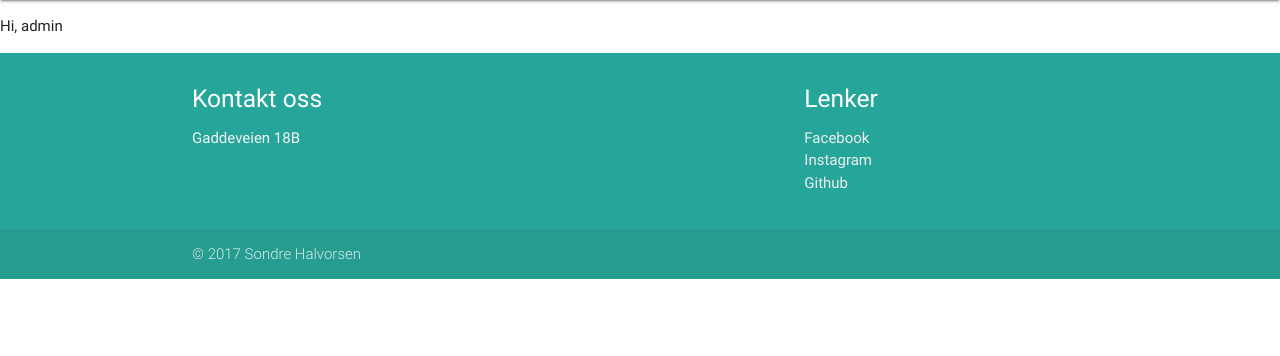
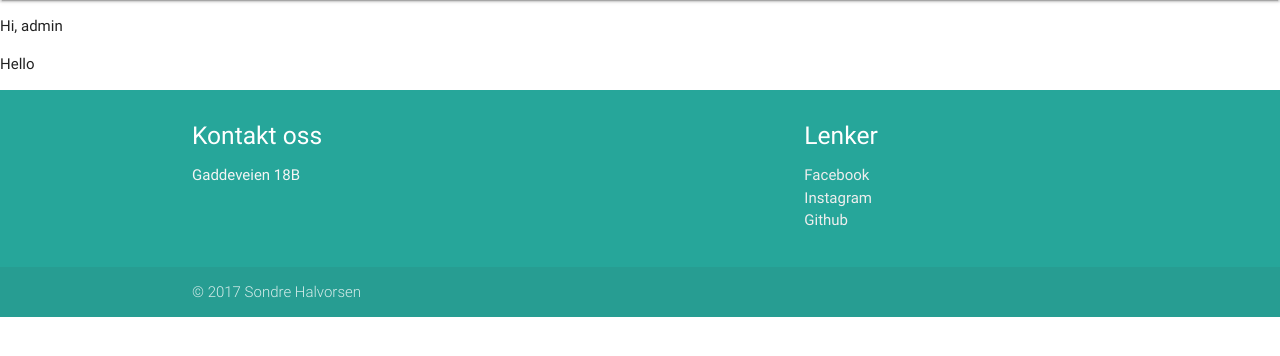
Before and after one commit to sonhal/svinepels, a Django app: page /homepage in a window 1280 px wide. Shown: the part 64-420 px from the top of the page. Run offline with Django 3.2, Linux system fonts and the light colour scheme; a user stored in the database is signed in; some libraries are stand-ins or nearby versions.

Commit message:
test commit

```diff
--- a/multichain/templates/homepage.html
+++ b/multichain/templates/homepage.html
@@ -4,6 +4,7 @@
 
 {% block content %}
     <p> Hi, {{user.username}}</p></hi>
+    <p>Hello</p>
 
 
 
```
Also changed, not shown: README.md (deleted), db.sqlite3.
